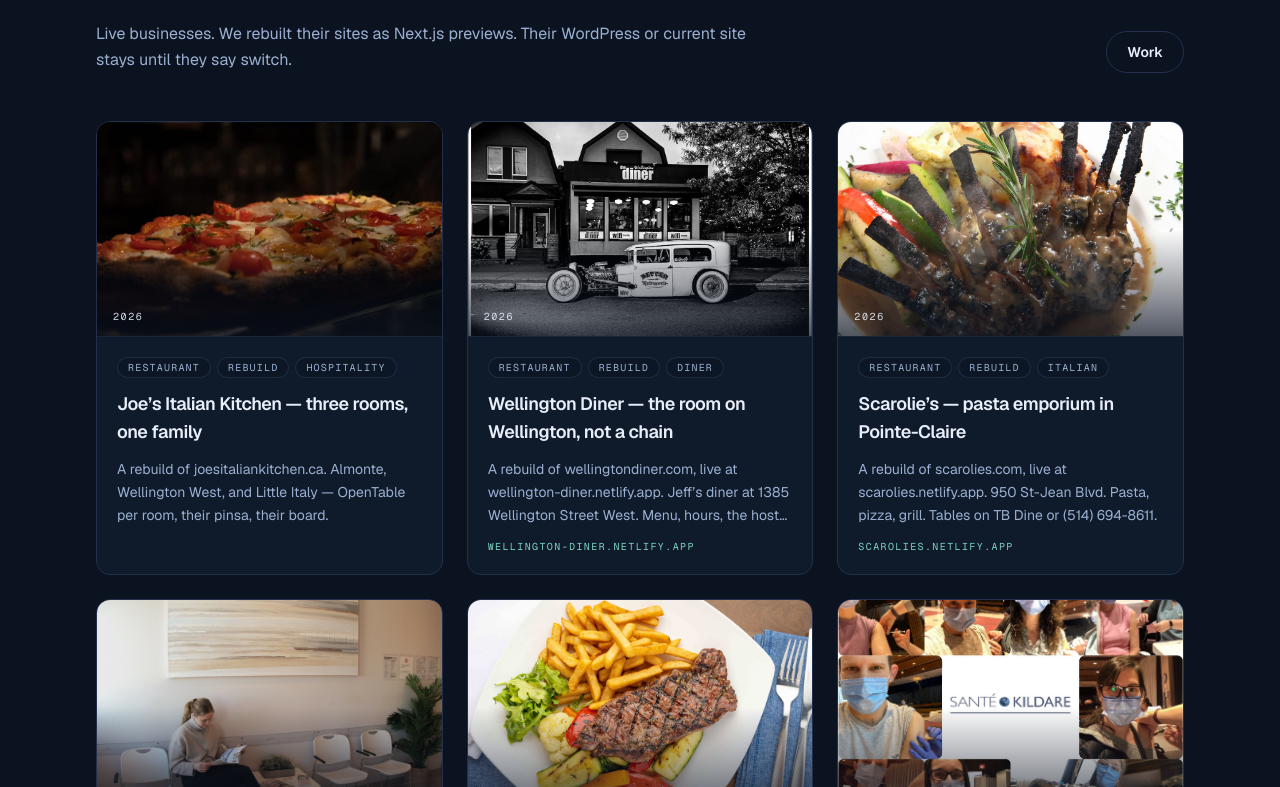
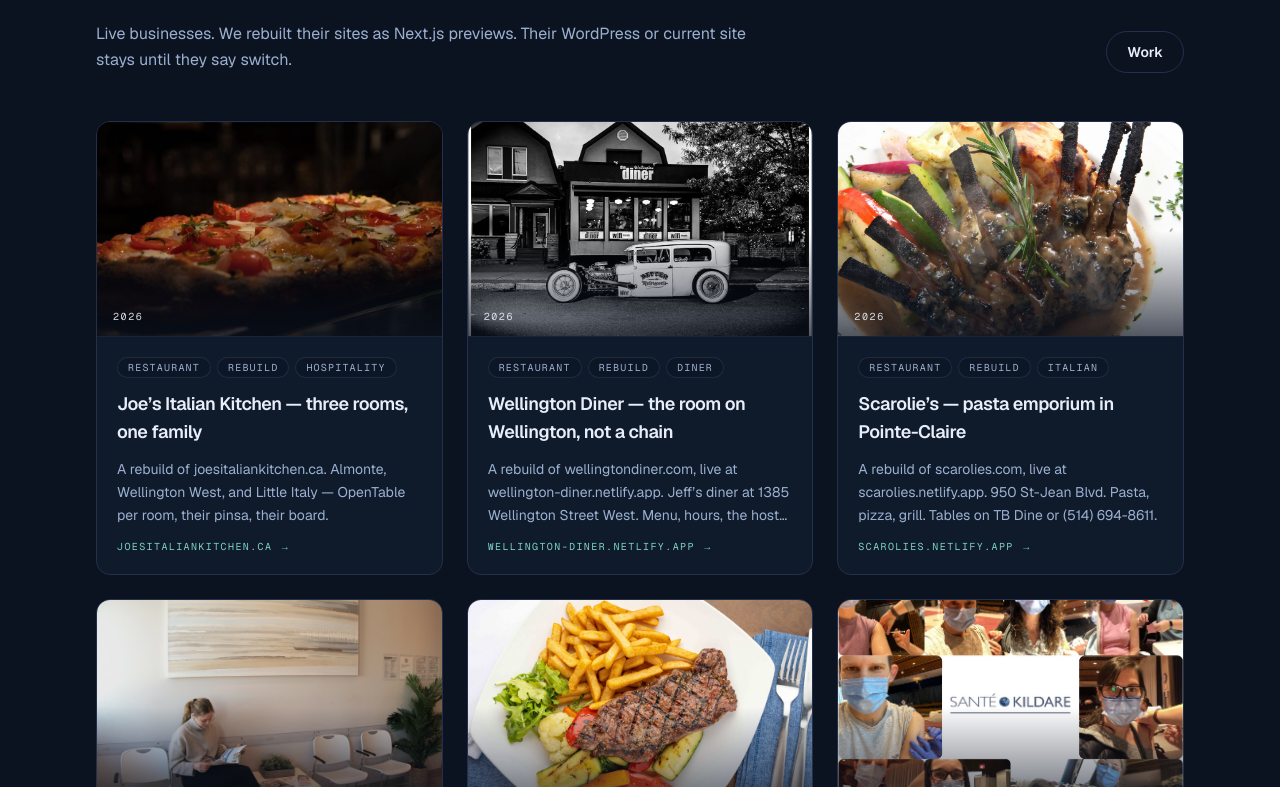
Before and after one commit to brandonlacoste9-tech/flowstate-design-, a Next.js app: page /en in a window 1280 px wide. Shown: the part 1273-2060 px from the top of the page. Built offline with nearby package versions, Linux system fonts and the light colour scheme.

Commit message:
Work cards open the live rebuild sites.

```diff
--- a/src/components/home/Hero.tsx
+++ b/src/components/home/Hero.tsx
@@ -118,17 +118,33 @@
             </div>
             {featured.length > 0 ? (
               <div className="grid grid-cols-3 gap-px border-t border-border bg-border sm:grid-cols-6">
-                {featured.slice(0, 6).map((study) => (
-                  <div key={study.slug} className="relative aspect-[4/3] bg-surface">
+                {featured.slice(0, 6).map((study) => {
+                  const href = study.previewUrl ?? study.liveUrl;
+                  const thumb = (
                     <Image
                       src={study.image}
-                      alt=""
+                      alt={study.title.en}
                       fill
                       sizes="160px"
-                      className="object-cover opacity-90"
+                      className="object-cover opacity-90 transition-opacity hover:opacity-100"
                     />
-                  </div>
-                ))}
+                  );
+                  return href ? (
+                    <a
+                      key={study.slug}
+                      href={href}
+                      target="_blank"
+                      rel="noreferrer"
+                      className="relative aspect-[4/3] bg-surface"
+                    >
+                      {thumb}
+                    </a>
+                  ) : (
+                    <div key={study.slug} className="relative aspect-[4/3] bg-surface">
+                      {thumb}
+                    </div>
+                  );
+                })}
               </div>
             ) : null}
           </div>
--- a/src/components/work/WorkCard.tsx
+++ b/src/components/work/WorkCard.tsx
@@ -2,6 +2,9 @@
 import { Link } from "@/i18n/navigation";
 import type { CaseStudy, Locale } from "@/content/types";
 import { cn } from "@/lib/utils";
+
+const cardClass =
+  "group flex h-full flex-col overflow-hidden rounded-[var(--radius)] border border-border bg-surface/60 transition-all duration-300 hover:-translate-y-0.5 hover:border-accent/60 hover:shadow-[0_0_0_1px_rgba(125,211,192,0.12),0_18px_40px_-24px_rgba(125,211,192,0.35)]";
 
 export function WorkCard({
   study,
@@ -12,14 +15,9 @@
   locale: Locale;
   className?: string;
 }) {
-  return (
-    <Link
-      href={`/work/${study.slug}`}
-      className={cn(
-        "group flex h-full flex-col overflow-hidden rounded-[var(--radius)] border border-border bg-surface/60 transition-all duration-300 hover:-translate-y-0.5 hover:border-accent/60 hover:shadow-[0_0_0_1px_rgba(125,211,192,0.12),0_18px_40px_-24px_rgba(125,211,192,0.35)]",
-        className,
-      )}
-    >
+  const href = study.previewUrl ?? study.liveUrl;
+  const inner = (
+    <>
       <div className="relative aspect-[16/10] overflow-hidden border-b border-border/60 bg-bg">
         <Image
           src={study.image}
@@ -56,12 +54,26 @@
         <p className="line-clamp-3 text-sm leading-relaxed text-muted">
           {study.summary[locale]}
         </p>
-        {study.previewUrl ? (
+        {href ? (
           <span className="mt-auto font-mono text-[10px] uppercase tracking-[0.14em] text-accent">
-            {study.previewUrl.replace(/^https?:\/\//, "")}
+            {href.replace(/^https?:\/\//, "")} →
           </span>
         ) : null}
       </div>
+    </>
+  );
+
+  if (href) {
+    return (
+      <a href={href} target="_blank" rel="noreferrer" className={cn(cardClass, className)}>
+        {inner}
+      </a>
+    );
+  }
+
+  return (
+    <Link href={`/work/${study.slug}`} className={cn(cardClass, className)}>
+      {inner}
     </Link>
   );
 }
```
